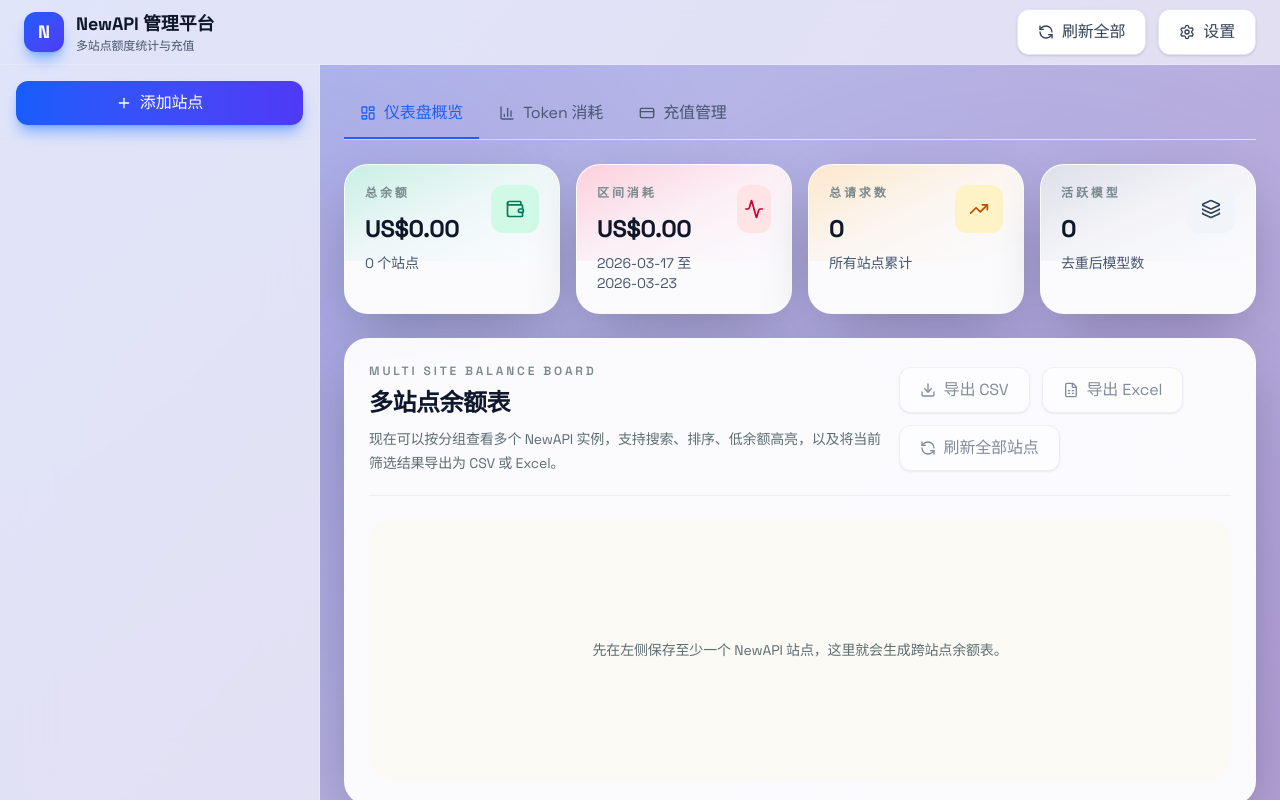
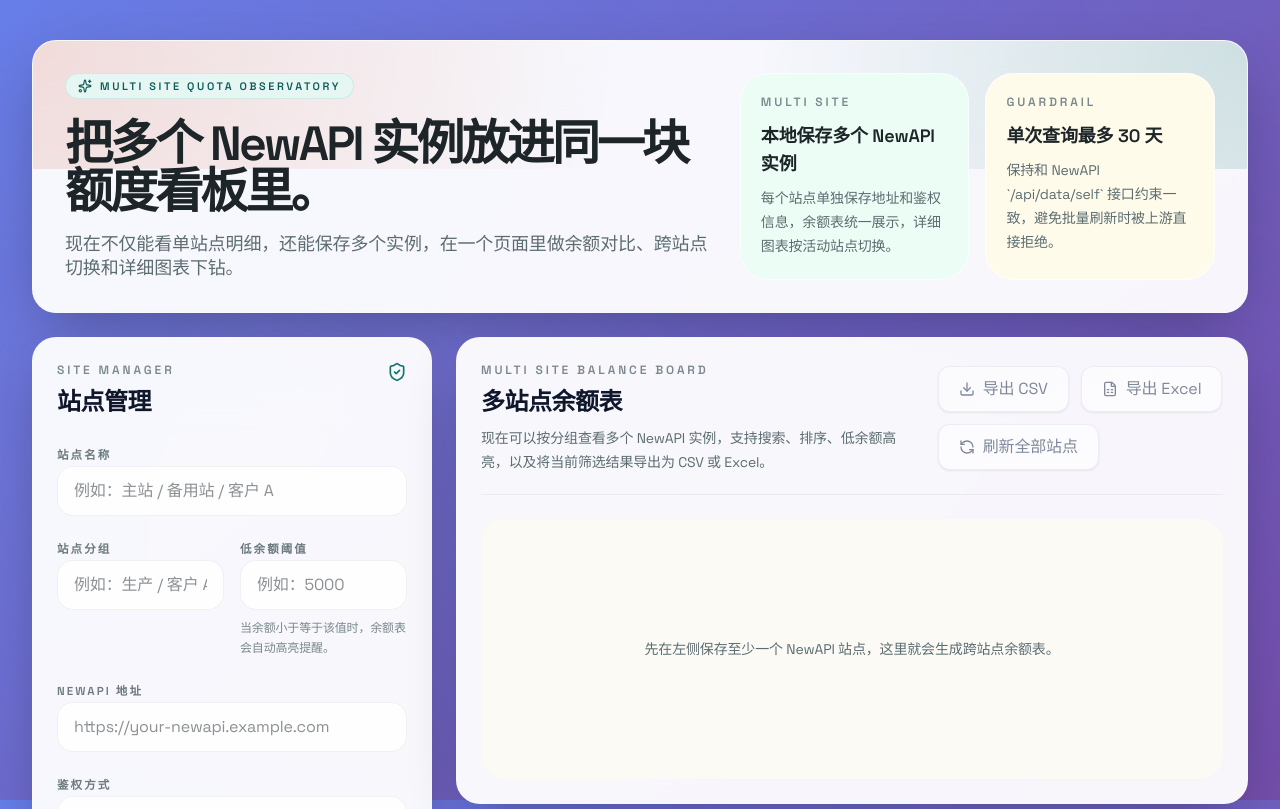
Before and after one commit to nanashiwang/newapi-api, a Next.js app: page / in a window 1280 px wide. Shown: the top 809 px of the page. Built offline with nearby package versions, Linux system fonts and the light colour scheme.

Commit message:
refactor: replace MainApp with DashboardShell in Home component and remove unused code from MainApp

```diff
--- a/src/app/page.tsx
+++ b/src/app/page.tsx
@@ -1,5 +1,5 @@
-import { MainApp } from "@/components/main-app";
+import { DashboardShell } from "@/components/dashboard/dashboard-shell";
 
 export default function Home() {
-  return <MainApp />;
+  return <DashboardShell />;
 }
--- a/src/components/main-app.tsx
+++ b/src/components/main-app.tsx
@@ -1,186 +1,7 @@
 "use client";
 
-import { useState, useEffect, useMemo } from "react";
-import { AppHeader } from "@/components/layout/app-header";
-import { SiteSidebar } from "@/components/layout/site-sidebar";
-import { DashboardTabs } from "@/components/dashboard/dashboard-tabs";
-import { MetricCard } from "@/components/dashboard/metric-card";
-import { SiteBalanceTable } from "@/components/dashboard/site-balance-table";
-import { TokenConsumption } from "@/components/tokens/token-consumption";
-import { RechargePanel } from "@/components/recharge/recharge-panel";
-import { Activity, Wallet, TrendingUp, Layers3 } from "lucide-react";
-import type { SiteConfig, SiteSummaryRow, DashboardRange, DashboardData } from "@/lib/dashboard-types";
-import { formatDateInput, shiftDate, formatUsd, formatCompactNumber } from "@/lib/formatters";
-
-type TabType = "overview" | "consumption" | "recharge";
-
-const SITES_KEY = "newapi-quota-dashboard:sites";
-const ACTIVE_SITE_KEY = "newapi-quota-dashboard:active-site";
-
-function createDefaultRange(): DashboardRange {
-  const today = new Date();
-  return {
-    startDate: formatDateInput(shiftDate(today, -6)),
-    endDate: formatDateInput(today),
-  };
-}
+import { DashboardShell } from "@/components/dashboard/dashboard-shell";
 
 export function MainApp() {
-  const [activeTab, setActiveTab] = useState<TabType>("overview");
-  const [sites, setSites] = useState<SiteConfig[]>([]);
-  const [activeSiteId, setActiveSiteId] = useState<string | null>(null);
-  const [summaries, setSummaries] = useState<Record<string, SiteSummaryRow>>({});
-  const [isRefreshing, setIsRefreshing] = useState(false);
-  const [range] = useState<DashboardRange>(createDefaultRange);
-
-  useEffect(() => {
-    const stored = localStorage.getItem(SITES_KEY);
-    if (stored) {
-      try {
-        const parsed = JSON.parse(stored);
-        setSites(Array.isArray(parsed) ? parsed : []);
-      } catch {}
-    }
-
-    const activeId = localStorage.getItem(ACTIVE_SITE_KEY);
-    if (activeId) setActiveSiteId(activeId);
-  }, []);
-
-  const summaryRows = useMemo(() => {
-    return sites.map(site => {
-      const summary = summaries[site.id];
-      return summary || {
-        id: site.id,
-        name: site.name,
-        group: site.group,
-        host: new URL(site.baseUrl.startsWith('http') ? site.baseUrl : `https://${site.baseUrl}`).host,
-        baseUrl: site.baseUrl,
-        authTypeLabel: site.authType,
-        currentBalance: null,
-        warningQuota: site.warningQuota,
-        historicalUsage: null,
-        periodQuota: null,
-        totalRequests: null,
-        activeModels: null,
-        status: "idle" as const,
-        lastSyncedAt: null,
-        message: null,
-      };
-    });
-  }, [sites, summaries]);
-
-  const handleSelectSite = (siteId: string) => {
-    setActiveSiteId(siteId);
-    localStorage.setItem(ACTIVE_SITE_KEY, siteId);
-  };
-
-  const handleAddSite = () => {
-    setActiveTab("overview");
-  };
-
-  const handleRefreshAll = () => {
-    setIsRefreshing(true);
-    setTimeout(() => setIsRefreshing(false), 2000);
-  };
-
-  const activeSite = summaryRows.find((s) => s.id === activeSiteId);
-
-  const totalBalance = summaryRows.reduce((sum, s) => sum + (s.currentBalance || 0), 0);
-  const totalUsage = summaryRows.reduce((sum, s) => sum + (s.periodQuota || 0), 0);
-  const totalRequests = summaryRows.reduce((sum, s) => sum + (s.totalRequests || 0), 0);
-  const activeModels = summaryRows.reduce((sum, s) => sum + (s.activeModels || 0), 0);
-
-  return (
-    <div className="flex h-screen flex-col">
-      <AppHeader onRefreshAll={handleRefreshAll} isRefreshing={isRefreshing} />
-
-      <div className="flex flex-1 overflow-hidden">
-        <SiteSidebar
-          sites={summaryRows}
-          activeSiteId={activeSiteId}
-          onSelectSite={handleSelectSite}
-          onAddSite={handleAddSite}
-        />
-
-        <main className="flex-1 overflow-y-auto bg-white/50">
-          <div className="p-6">
-            <DashboardTabs activeTab={activeTab} onTabChange={setActiveTab} />
-
-            <div className="mt-6">
-              {activeTab === "overview" && (
-                <div className="space-y-6">
-                  <div className="grid gap-4 md:grid-cols-2 lg:grid-cols-4">
-                    <MetricCard
-                      icon={Wallet}
-                      tone="teal"
-                      label="总余额"
-                      value={formatUsd(totalBalance)}
-                      detail={`${summaryRows.length} 个站点`}
-                    />
-                    <MetricCard
-                      icon={Activity}
-                      tone="coral"
-                      label="区间消耗"
-                      value={formatUsd(totalUsage)}
-                      detail={`${range.startDate} 至 ${range.endDate}`}
-                    />
-                    <MetricCard
-                      icon={TrendingUp}
-                      tone="amber"
-                      label="总请求数"
-                      value={formatCompactNumber(totalRequests)}
-                      detail="所有站点累计"
-                    />
-                    <MetricCard
-                      icon={Layers3}
-                      tone="slate"
-                      label="活跃模型"
-                      value={activeModels.toString()}
-                      detail="去重后模型数"
-                    />
-                  </div>
-
-                  <SiteBalanceTable
-                    rows={summaryRows}
-                    activeSiteId={activeSiteId}
-                    isRefreshingAll={isRefreshing}
-                    refreshingSiteId={null}
-                    range={range}
-                    onSelect={handleSelectSite}
-                    onRefreshSite={() => {}}
-                    onRefreshAll={handleRefreshAll}
-                  />
-                </div>
-              )}
-
-              {activeTab === "consumption" && activeSite && (
-                <TokenConsumption
-                  siteId={activeSite.id}
-                  siteName={activeSite.name}
-                  range={range}
-                  consumptionData={[]}
-                  modelBreakdown={[]}
-                />
-              )}
-
-              {activeTab === "recharge" && activeSite && (
-                <RechargePanel
-                  siteId={activeSite.id}
-                  siteName={activeSite.name}
-                  currentBalance={activeSite.currentBalance}
-                  onRecharge={async () => {}}
-                />
-              )}
-
-              {activeTab !== "overview" && !activeSite && (
-                <div className="flex h-96 items-center justify-center rounded-2xl bg-slate-50 border border-slate-200 text-slate-600">
-                  请先在左侧选择一个站点
-                </div>
-              )}
-            </div>
-          </div>
-        </main>
-      </div>
-    </div>
-  );
+  return <DashboardShell />;
 }
```
